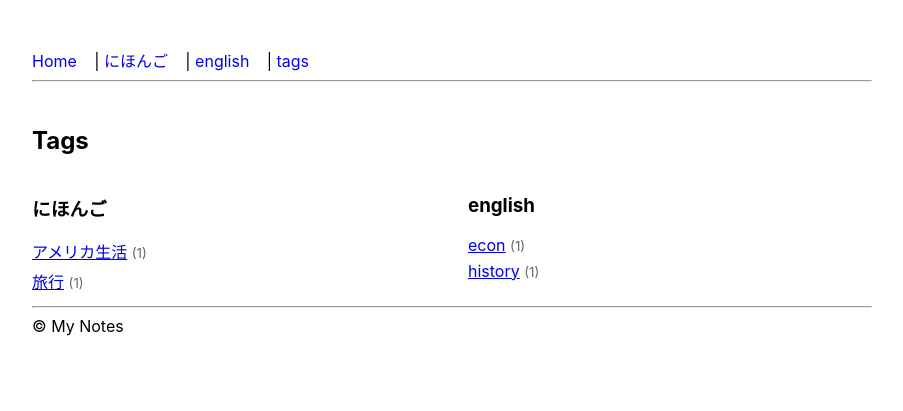
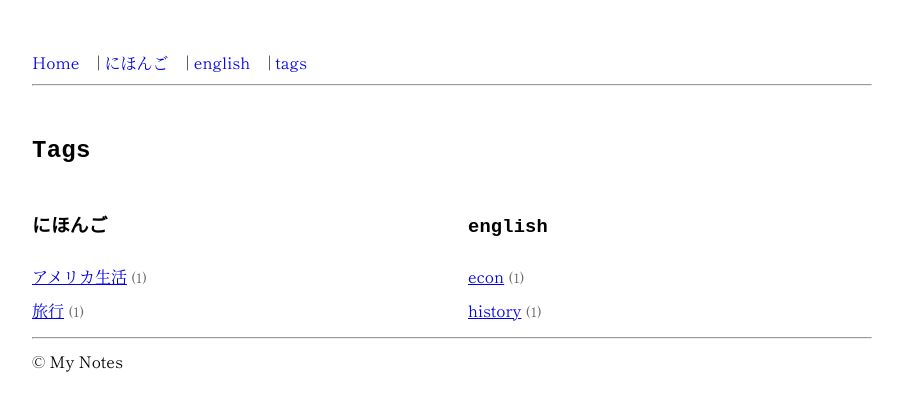
Before and after one commit to tsuredurenarumamani/notes, a Jekyll site: the page built from tags.md, in a window 1280 px wide. Shown: the top 411 px of the page, without its empty margins (188-1091 px from the left). Built offline with Jekyll 4.4.1, drawn with Linux system fonts in a browser that asks for light colours; some web fonts are replaced.

Commit message:
Update style.css

```diff
--- a/assets/style.css
+++ b/assets/style.css
@@ -1,5 +1,5 @@
-body{max-width:840px;margin:2rem auto;padding:0 1rem;
-     font-family:-apple-system,BlinkMacSystemFont,"Segoe UI",Roboto,"Noto Sans JP",sans-serif;}
+/* レイアウトまわり（あなたの既存のまま） */
+body{max-width:840px;margin:2rem auto;padding:0 1rem;}
 header a{margin-right:.8rem;text-decoration:none}
 img{max-width:100%;height:auto}
 p{ margin:.4rem 0; }
@@ -10,3 +10,29 @@ small{ color:#666; }
 .tags-grid>div{flex:1 1 260px}
 .tags-grid p{margin:.35rem 0}
 .tags-grid small{color:#666}
+
+/* --- フォント指定 --- */
+/* 日本語ページ（既定）は“明朝体” */
+body{
+  font-family:
+    "Shippori Mincho",
+    "Yu Mincho","游明朝",
+    "Hiragino Mincho ProN","Hiragino Mincho Pro",
+    "Noto Serif CJK JP",
+    "Times New Roman", Times, serif;
+  line-height: 1.75;
+}
+
+/* 英語ページだけ Times 系に（英語記事の front matter に lang: en が必要） */
+:lang(en) body,
+:lang(en) p,
+:lang(en) li{
+  font-family: "Times New Roman", Times, Georgia, serif;
+}
+
+/* 見出しはタイプライター風（日本語/英語どちらも） */
+h1, h2, h3, h4, h5, h6{
+  font-family: "M PLUS 1 Code","Courier New", Courier, monospace;
+  font-weight: 700;
+  letter-spacing: .01em;
+}
```
